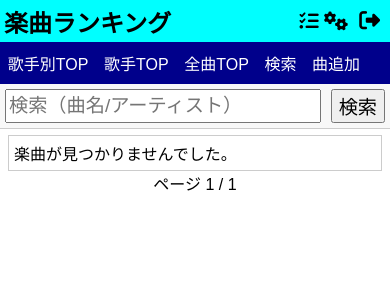
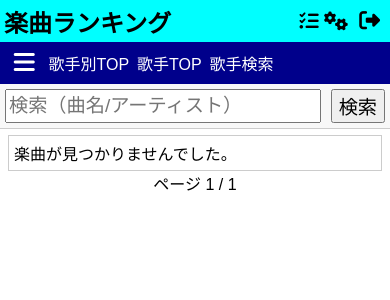
Before and after one commit to sugar191/music, a Django app: page /songs/ in a window 390 px wide. Shown: the top 300 px of the page. Run offline with Django 5.2, Linux system fonts and the light colour scheme; the visitor is signed in with stand-in values (Sample User, id 1); data that the repository does not hold is empty; parts of the project's set-up code (start-up, migrations or seed data) failed here and were passed over; some libraries are stand-ins or nearby versions.

Commit message:
歌手ランクの追加

```diff
--- a/songs/urls.py
+++ b/songs/urls.py
@@ -3,6 +3,7 @@ from django.contrib.auth import views as auth_views
 from .views import (
     ranking_view,
     artist_list_view,
+    artist_rank_matrix_view,
     song_list_view,
     update_rating_view,
     update_cover_view,
@@ -18,6 +19,7 @@ from . import views_dump
 urlpatterns = [
     path("ranking/", ranking_view, name="ranking"),
     path("artists/", artist_list_view, name="artist_list"),
+    path("artist_rank_matrix/", artist_rank_matrix_view, name="artist_rank_matrix"),
     path("song_ranking/", song_ranking_view, name="song_ranking"),
     path("artists/<int:artist_id>/songs/", artist_song_list_view, name="artist_songs"),
     path("songs/", song_list_view, name="song_list"),
--- a/songs/views.py
+++ b/songs/views.py
@@ -147,6 +147,73 @@ def artist_list_view(request):
             "top15": top15,
             "top20": top20,
             #            "other_artists": other_artists,
+        },
+    )
+
+
+@login_required
+def artist_rank_matrix_view(request):
+    regions = MusicRegion.objects.all()
+    users = User.objects.all().order_by("username")
+
+    # region_id（他画面と揃える）
+    if "region_id" not in request.GET:
+        region_id = "1"
+    else:
+        region_id = request.GET.get("region_id")
+        if region_id == "":
+            region_id = None
+
+    selected_user_id = request.GET.get("user")
+    selected_user = (
+        get_object_or_404(User, id=selected_user_id)
+        if selected_user_id
+        else request.user
+    )
+
+    Ns = [5, 10, 15, 20]
+
+    # artist_id -> row(dict)
+    rows_by_artist = {}
+
+    for n in Ns:
+        data = call_artist_top_n(selected_user.id, n, region_id)
+        for r in data:
+            aid = r["artist_id"]
+            row = rows_by_artist.setdefault(
+                aid,
+                {
+                    "artist_id": aid,
+                    "artist_name": r["artist_name"],
+                    "region_id": r.get("region_id"),
+                },
+            )
+            row[f"rank_{n}"] = r["artist_rank"]
+            row[f"score_{n}"] = r["total_score"]  # ついでに合計点も使いたければ
+
+    # 並び順：20→15→10→5 の順位がある順に昇順
+    BIG = 10**9
+
+    def sort_key(row):
+        return (
+            row.get("rank_5", BIG),
+            row.get("rank_10", BIG),
+            row.get("rank_15", BIG),
+            row.get("rank_20", BIG),
+            row.get("artist_name", ""),
+        )
+
+    matrix_rows = sorted(rows_by_artist.values(), key=sort_key)
+
+    return render(
+        request,
+        "songs/artist_rank_matrix.html",
+        {
+            "regions": regions,
+            "all_users": users,
+            "region_id": region_id,
+            "selected_user": selected_user,
+            "rows": matrix_rows,
         },
     )
 
--- a/static/css/styles.css
+++ b/static/css/styles.css
@@ -123,13 +123,16 @@ select option {
     position: fixed;
     top: 5dvh;
     left: 0;
-    overflow: hidden;               /* はみ出し防止 */
     width: 100vw;
-    min-height: 5vh;                /* フォールバック（古いブラウザ） */
+    min-height: 5vh;
     min-height: 5dvh;
     background-color: DarkBlue;
     color: white;
     z-index: 1000;
+
+    display: flex;          /* ★追加：中身を横並びに */
+    align-items: center;    /* ★追加：縦中央 */
+    overflow: hidden;       /* PCは今まで通り */
 }
 
 .menu-mobile {
@@ -142,7 +145,7 @@ select option {
     list-style: none;
     margin: 0;
     padding: 0;
-    min-height: 5vh;                /* フォールバック（古いブラウザ） */
+    min-height: 5vh;
     min-height: 5dvh;
 }
 
@@ -168,6 +171,27 @@ select option {
     color: white;
     cursor: pointer;
     margin-left: 2vw;
+}
+
+.menu-head {
+    display: flex;
+    align-items: center;
+    min-height: 5vh;
+    min-height: 5dvh;
+    flex: 0 0 auto;         /* ★追加 */
+}
+
+.menu-pinned {
+  display: flex;
+  gap: 2vw;
+  margin-left: 2vw;
+  overflow: hidden;
+  white-space: nowrap;
+}
+
+.menu-pinned a {
+  color: white;
+  font-size: 1rem;
 }
 
 /* メイン内容 */
@@ -341,6 +365,52 @@ select option {
     .mobile-cell {
         display: table-cell;
     }
+    .navbar {
+        overflow: visible;     /* ★これが超重要：absoluteメニューをクリップしない */
+    }
+    /* ★スマホではヘッダ（≡＋固定2つ）を表示 */
+    .menu-head {
+        display: flex;
+    }
+
+    /* ★PC用の横並びメニューは、スマホでは閉じる（≡で開閉） */
+    .menu {
+        display: none;            /* ←ここでスマホだけ非表示 */
+        flex-direction: column;
+        align-items: center;
+
+        position: absolute;       /* ドロップダウン化 */
+        left: 0;
+        top: 100%;             /* ★5dvhより安全：menu-headの直下に出す */
+        width: 100%;
+        background-color: DarkBlue;
+        padding: 0.5rem 0;
+        z-index: 1000;
+    }
+
+    .menu.show {
+        display: flex;            /* ←トグル時だけ表示 */
+    }
+
+    .menu-toggle {
+        display: block;
+        background: none;
+        border: none;
+        font-size: 1.5rem;
+        color: white;
+        cursor: pointer;
+        margin-left: 2vw;
+    }
+
+    /* 固定2つがはみ出す場合の保険 */
+    .menu-pinned {
+        flex: 1;
+        min-width: 0;
+    }
+    .menu-pinned a {
+        overflow: hidden;
+        text-overflow: ellipsis;
+    }
 }
 
 .modal {
--- a/static/js/common.js
+++ b/static/js/common.js
@@ -7,3 +7,23 @@ function hideOverlay() {
     const overlay = document.getElementById("overlay");
     if (overlay) overlay.style.display = "none";
 }
+
+document.addEventListener('DOMContentLoaded', () => {
+  const toggle = document.querySelector('.menu-toggle');
+  const menu = document.getElementById('menu');
+
+  if (!toggle || !menu) return;
+
+  toggle.addEventListener('click', (e) => {
+    e.stopPropagation();
+    menu.classList.toggle('show');
+  });
+
+  // メニュー外クリックで閉じる
+  window.addEventListener('click', () => {
+    menu.classList.remove('show');
+  });
+
+  // メニュー内クリックで閉じない
+  menu.addEventListener('click', (e) => e.stopPropagation());
+});
--- a/templates/base.html
+++ b/templates/base.html
@@ -32,13 +32,25 @@
 
         <!-- 固定メニューバー -->
         <div class="navbar">
+            <!-- スマホでも常時表示（≡ボタン + 固定2リンク） -->
+            <div class="menu-head">
+                <button class="menu-toggle" aria-label="メニュー切り替え">
+                    <i class="fa-solid fa-bars"></i>
+                </button>
+
+                <nav class="menu-pinned" aria-label="よく使うメニュー">
+                    <a href="/ranking/">歌手別TOP</a>
+                    <a href="/artists/">歌手TOP</a>
+                    <a href="/artist_search/">歌手検索</a>
+                </nav>
+            </div>
+
+            <!-- ここに「残りのメニュー」全部 -->
             <ul class="menu" id="menu">
-                <li><a href="/ranking/">歌手別TOP</a></li>
-                <li><a href="/artists/">歌手TOP</a></li>
+                <!-- 例: ここは従来の横並びメニューをそのまま入れる -->
+                <li><a href="/artist_rank_matrix/">歌手ランク</a></li>
                 <li><a href="/song_ranking/">全曲TOP</a></li>
-                <li><a href="/artist_search/">検索</a></li>
                 <li><a href="/songs/bulk_add/">曲追加</a></li>
-                <li class="pc-cell"><a href="/songs/">採点</a></li>
             </ul>
         </div>
 
```
Also changed, not shown: songs/templates/songs/artist_rank_matrix.html (added, +50 -0 lines).
